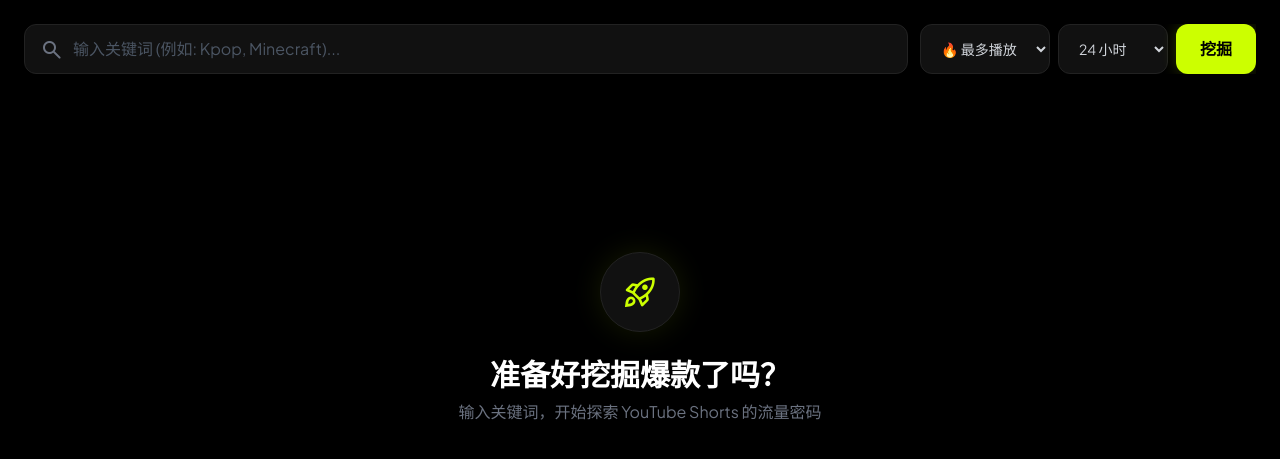
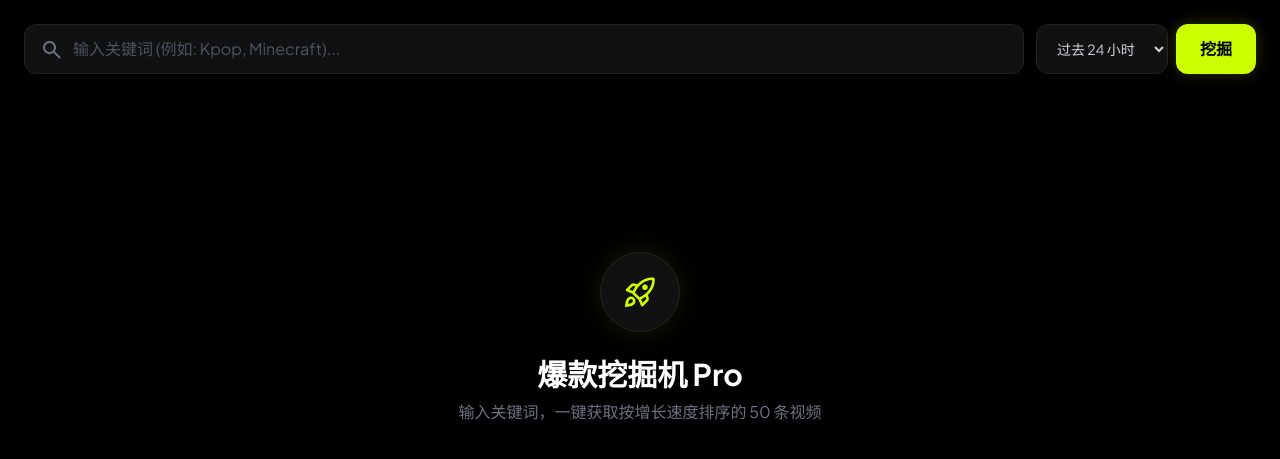
Before and after one commit to guanyishuaige/viral-engine-web, a Flask app: page / in a window 1280 px wide. Shown: the part 64-523 px from the top of the page. Run offline with Flask 3, Linux system fonts and the light colour scheme; some libraries are stand-ins or nearby versions.

Commit message:
Add files via upload

```diff
--- a/templates/index.html
+++ b/templates/index.html
@@ -50,16 +50,12 @@
                 <input name="query" value="{{ query }}" placeholder="输入关键词 (例如: Kpop, Minecraft)..." class="w-full bg-[#111] border border-border-color rounded-xl pl-12 pr-4 py-3 focus:border-primary focus:ring-1 focus:ring-primary outline-none text-white placeholder-gray-600 transition shadow-lg">
             </div>
 
-            <div class="flex gap-2 overflow-x-auto pb-1 md:pb-0">
-                <select name="order" class="bg-[#111] border border-border-color rounded-xl px-4 py-3 text-sm focus:border-primary outline-none cursor-pointer text-gray-300 min-w-[120px]">
-                    <option value="viewCount" {% if order == 'viewCount' %}selected{% endif %}>🔥 最多播放</option>
-                    <option value="relevance" {% if order == 'relevance' %}selected{% endif %}>🎯 最相关</option>
-                    <option value="date" {% if order == 'date' %}selected{% endif %}>🕒 最新发布</option>
-                </select>
-                <select name="duration" class="bg-[#111] border border-border-color rounded-xl px-4 py-3 text-sm focus:border-primary outline-none cursor-pointer text-gray-300 min-w-[100px]">
-                    <option value="24h" {% if duration == '24h' %}selected{% endif %}>24 小时</option>
-                    <option value="72h" {% if duration == '72h' %}selected{% endif %}>3 天</option>
-                    <option value="7d" {% if duration == '7d' %}selected{% endif %}>7 天</option>
+            <div class="flex gap-2">
+                <select name="duration" class="bg-[#111] border border-border-color rounded-xl px-4 py-3 text-sm focus:border-primary outline-none cursor-pointer text-gray-300 min-w-[120px]">
+                    <option value="24h" {% if duration == '24h' %}selected{% endif %}>过去 24 小时</option>
+                    <option value="72h" {% if duration == '72h' %}selected{% endif %}>过去 3 天</option>
+                    <option value="7d" {% if duration == '7d' %}selected{% endif %}>过去 7 天</option>
+                    <option value="30d" {% if duration == '30d' %}selected{% endif %}>过去 30 天</option>
                     <option value="all" {% if duration == 'all' %}selected{% endif %}>不限时间</option>
                 </select>
                 <button type="submit" class="bg-primary hover:bg-[#b3e600] text-black font-bold px-6 rounded-xl transition shadow-[0_0_15px_rgba(204,255,0,0.2)] whitespace-nowrap">
@@ -77,8 +73,10 @@
 
         {% if videos %}
         <div class="flex items-center gap-2 mb-6 text-sm text-gray-500">
-            <span class="bg-[#111] border border-border-color px-3 py-1 rounded-full">找到 50+ 个结果</span>
-            <span class="bg-[#111] border border-border-color px-3 py-1 rounded-full text-primary">已按 VPH 热度优化排序</span>
+            <span class="bg-[#111] border border-border-color px-3 py-1 rounded-full">每页 50 条</span>
+            <span class="bg-[#111] border border-border-color px-3 py-1 rounded-full text-primary flex items-center gap-1">
+                <span class="material-symbols-rounded text-xs">trending_up</span> 已自动按增长速度排序
+            </span>
         </div>
 
         <div class="masonry-grid">
@@ -115,8 +113,8 @@
 
         {% if next_token %}
         <div class="flex justify-center py-12">
-            <a href="/?query={{ query }}&order={{ order }}&duration={{ duration }}&page_token={{ next_token }}" class="bg-[#111] hover:bg-primary hover:text-black text-white border border-border-color px-8 py-3 rounded-full font-bold transition flex items-center gap-2 shadow-lg">
-                加载下一页 <span class="material-symbols-rounded">expand_more</span>
+            <a href="/?query={{ query }}&duration={{ duration }}&page_token={{ next_token }}" class="bg-[#111] hover:bg-primary hover:text-black text-white border border-border-color px-8 py-3 rounded-full font-bold transition flex items-center gap-2 shadow-lg">
+                加载下 50 条 <span class="material-symbols-rounded">expand_more</span>
             </a>
         </div>
         {% endif %}
@@ -132,8 +130,8 @@
             <div class="w-20 h-20 bg-[#111] rounded-full flex items-center justify-center mb-6 border border-border-color shadow-[0_0_30px_rgba(204,255,0,0.1)]">
                 <span class="material-symbols-rounded text-4xl text-primary">rocket_launch</span>
             </div>
-            <h1 class="text-3xl font-bold text-white mb-2">准备好挖掘爆款了吗？</h1>
-            <p class="text-gray-500 mb-8">输入关键词，开始探索 YouTube Shorts 的流量密码</p>
+            <h1 class="text-3xl font-bold text-white mb-2">爆款挖掘机 Pro</h1>
+            <p class="text-gray-500 mb-8">输入关键词，一键获取按增长速度排序的 50 条视频</p>
         </div>
         {% endif %}
     </div>
```
